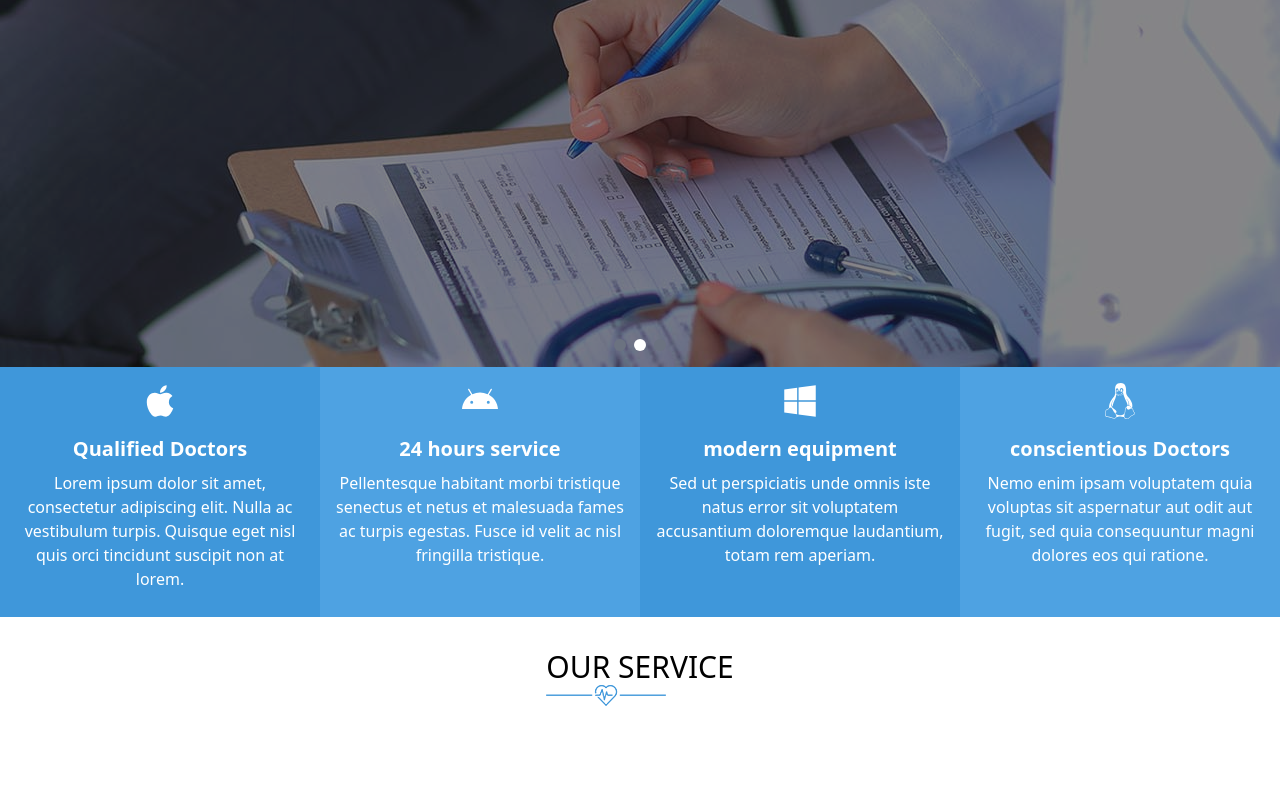
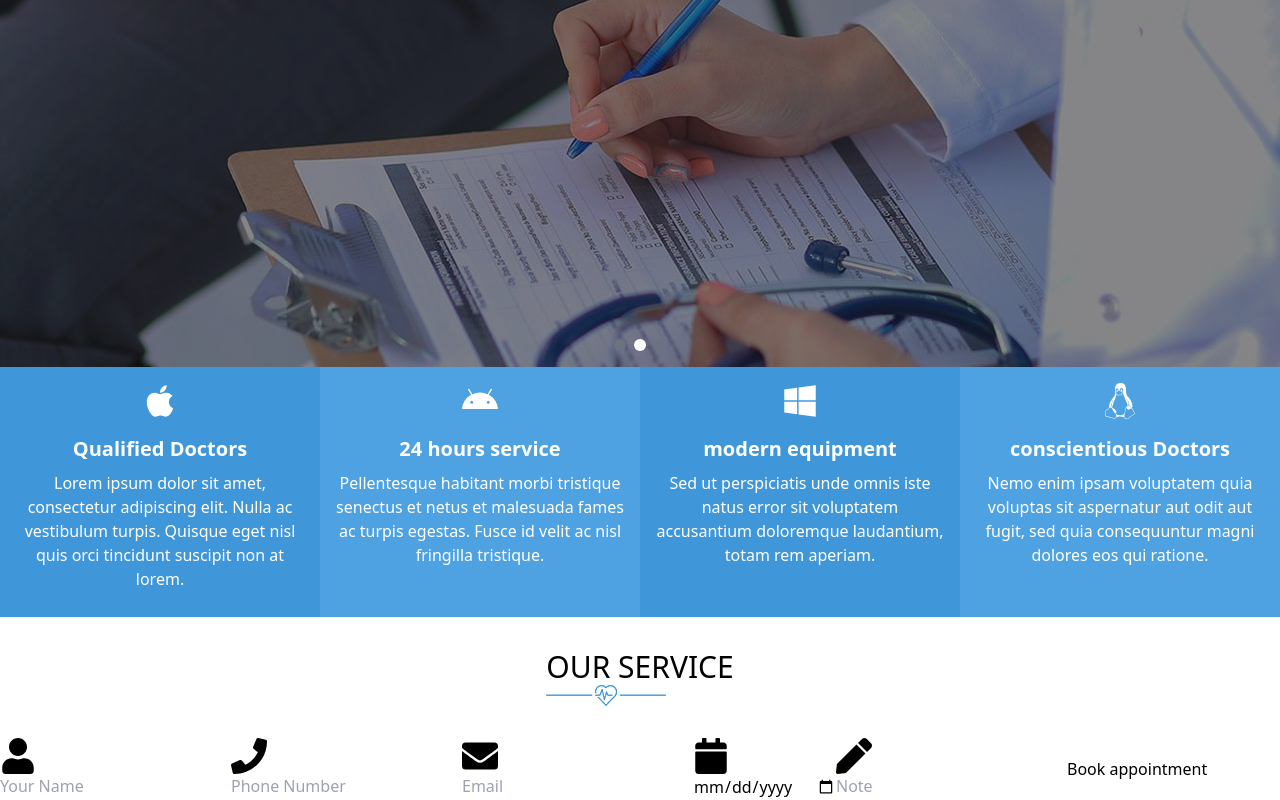
Before and after one commit to stephenmiracle4/medicare, a React (Create React App) app: page / in a window 1280 px wide. Shown: the part 513-1313 px from the top of the page. Before the commit the page ends 1251 px from the top, so only its background shows below. Built offline with nearby package versions, Linux system fonts and the light colour scheme.

Commit message:
commit changes
commit changes

```diff
--- /dev/null
+++ b/src/components/bookApoinment.jsx
@@ -0,0 +1,55 @@
+import React from 'react'
+import { FaUser, FaPhone, FaEnvelope, FaCalendar, FaPen } from 'react-icons/fa'
+
+
+const BookApoinment = () => {
+  const apointment = [
+    {
+      icon: <FaUser className="text-4xl text-black" />,
+      input: <input type="text" placeholder='Your Name'
+      />
+    },
+    {
+      icon: <FaPhone className="text-4xl text-black" />,
+      input: <input type="text" placeholder='Phone Number'
+      />
+    },
+    {
+      icon: <FaEnvelope className="text-4xl text-black"/>,
+      input: <input type="text" placeholder='Email'
+      />
+    },
+    {
+      icon: <FaCalendar className="text-4xl text-black" />,
+      input: <input type="date" value="16-12-2024" data-date-format="mm-dd-yyyy" placeholder='' />
+    },
+    {
+      icon: <FaPen className="text-4xl text-black" />,
+      input: <input type="text" placeholder='Note' />
+    }
+  ];
+
+  return (
+    <div className="flex flex-wrap"
+    >
+      {apointment.map((apointment, index) => (
+        <div key={index}
+
+          style={{
+            backgroundImage: <img src="images/services/backgroud3.png" alt="" />
+          }}
+        >
+          {apointment.icon}
+          {apointment.input}
+
+        </div>
+
+      ))}
+      <button>Book appointment</button>
+    </div>
+  )
+
+}
+
+
+export default BookApoinment
--- a/src/pages/Home.jsx
+++ b/src/pages/Home.jsx
@@ -3,6 +3,7 @@ import Navbar from '../components/Nav'
 import HeroSection from '../components/HeroSection'
 import ServiceSection from './ServiceSection'
 import CardSection from '../components/aboutCard'
+import BookApointmet from '../components/bookApoinment'
 
 function Home() {
   return (
@@ -11,6 +12,7 @@ function Home() {
         <HeroSection />
         <CardSection />
         <ServiceSection/>
+        <BookApointmet/>
     </div>
   )
 }
```
Also changed, not shown: src/components/aboutCard.jsx (line endings or trailing spaces).
